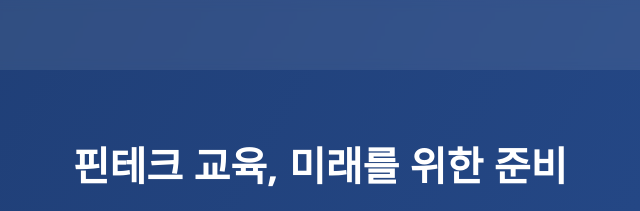
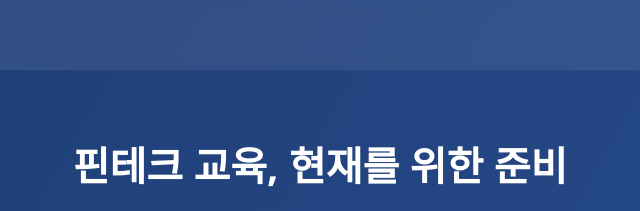
Before and after one commit to ungheo713/fintech10, a plain HTML site: page index.html in a window 1280 px wide. Shown: the top 211 px of the page, 320-960 px from the left. Drawn offline with Linux system fonts and the light colour scheme.

Commit message:
update index.html

```diff
--- a/index.html
+++ b/index.html
@@ -264,7 +264,7 @@
 
   <!-- 히어로 섹션 -->
   <section class="hero">
-    <h1>핀테크 교육, 미래를 위한 준비</h1>
+    <h1>핀테크 교육, 현재를 위한 준비</h1>
     <p>
       금융과 기술의 융합으로 탄생한 핀테크 산업, 이제는 선택이 아니라 필수입니다.<br/>
       FinEdu와 함께 쉽고 빠르게 핀테크 지식을 쌓아보세요!
```
